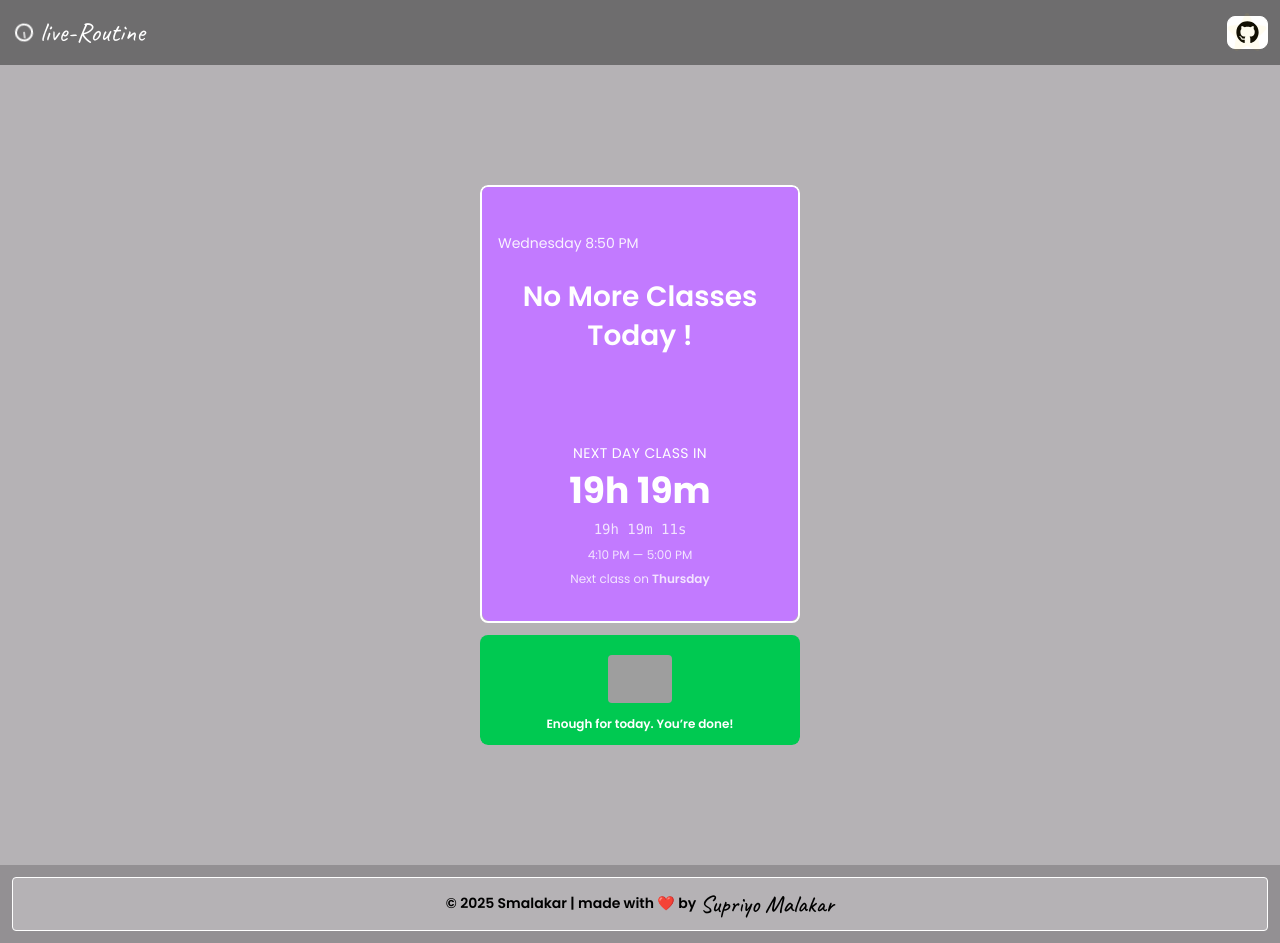
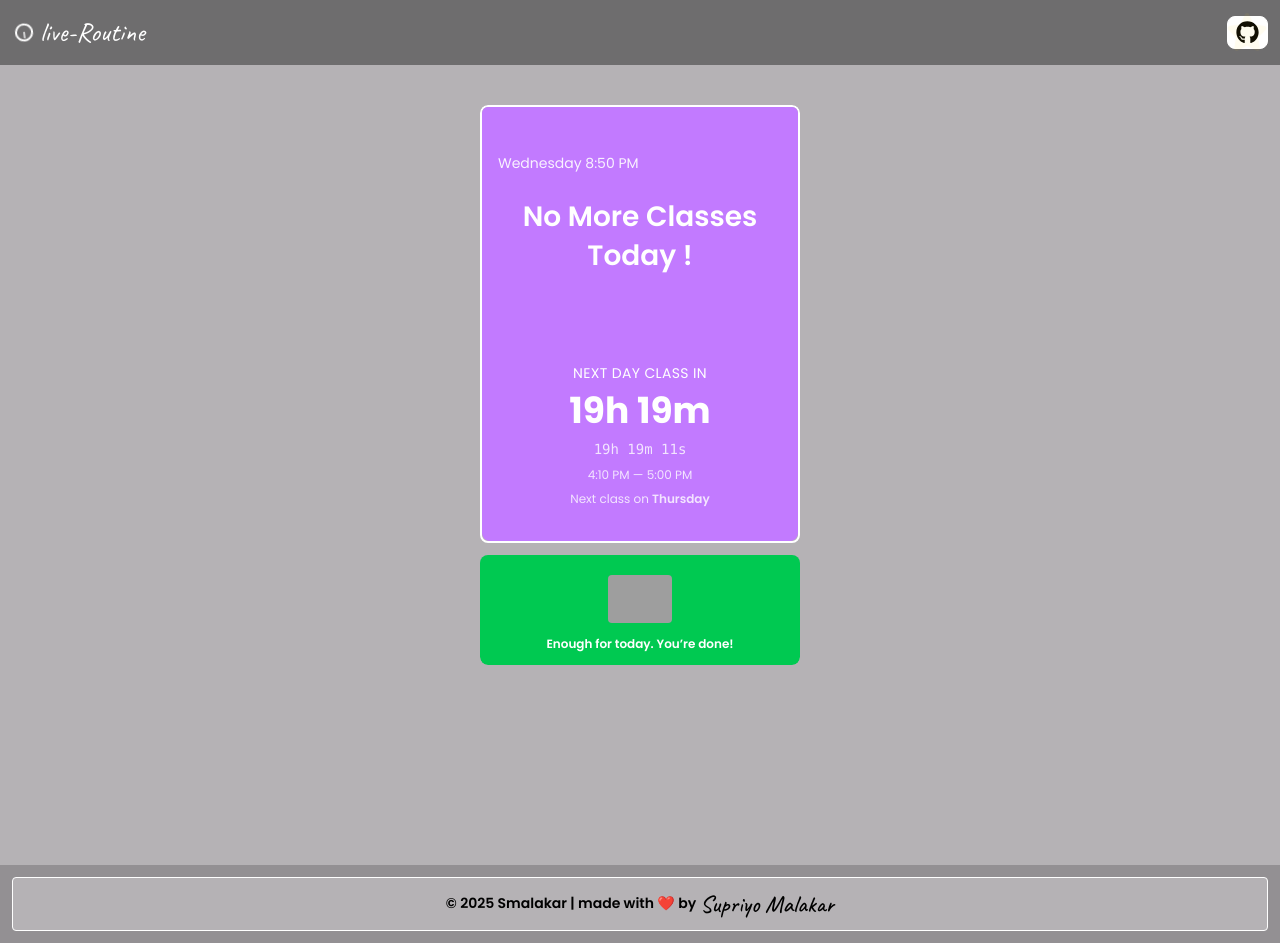
Before and after one commit to smalakargh/liveRoutine, a React (Vite) app: page / in a window 1280 px wide. Built offline with nearby package versions, Linux system fonts and the light colour scheme; grey boxes are pictures that could not be loaded.

Commit message:
Navbar remove from #Fixed2

```diff
--- a/src/App.jsx
+++ b/src/App.jsx
@@ -20,8 +20,8 @@ export default function App() {
   return (
     <>
     <Navbar/>
-    <div className="bg-[#b5b2b5] min-h-screen flex flex-col justify-center items-center p-4 poppins">
-      <div className="bg-[#b5b2b5] h-[70vh] w-[40vh] rounded-lg overflow-hidden flex flex-col">
+    <div className="bg-[#b5b2b5] min-h-screen flex flex-col items-center p-4 poppins">
+      <div className="bg-[#b5b2b5] h-[70vh] w-[40vh] mt-6 rounded-lg overflow-hidden flex flex-col">
       <div className="border-2 border-white flex flex-col rounded-lg overflow-hidden h-full w-full mb-3">
         <TopBar
           now={now}
```
